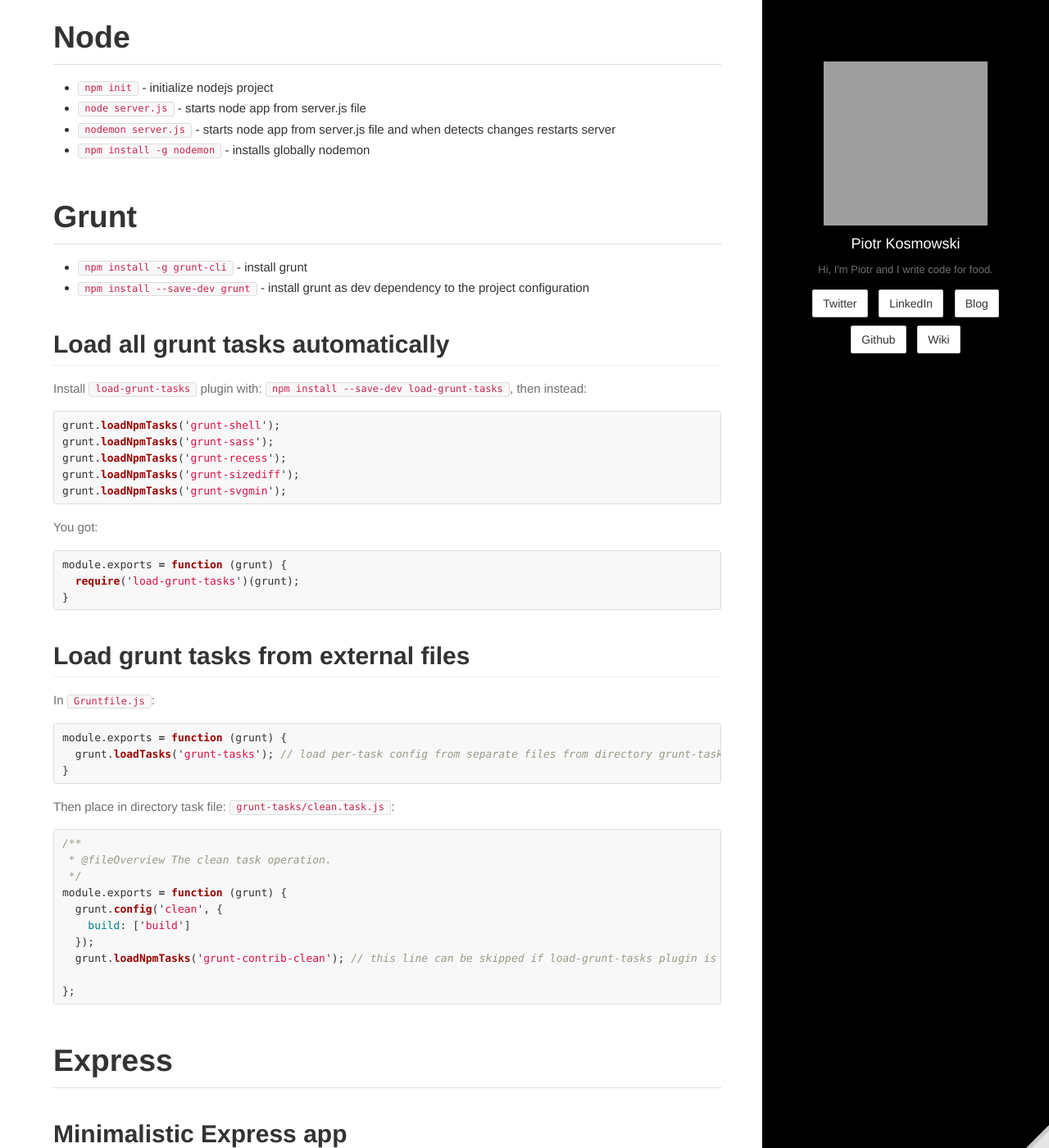
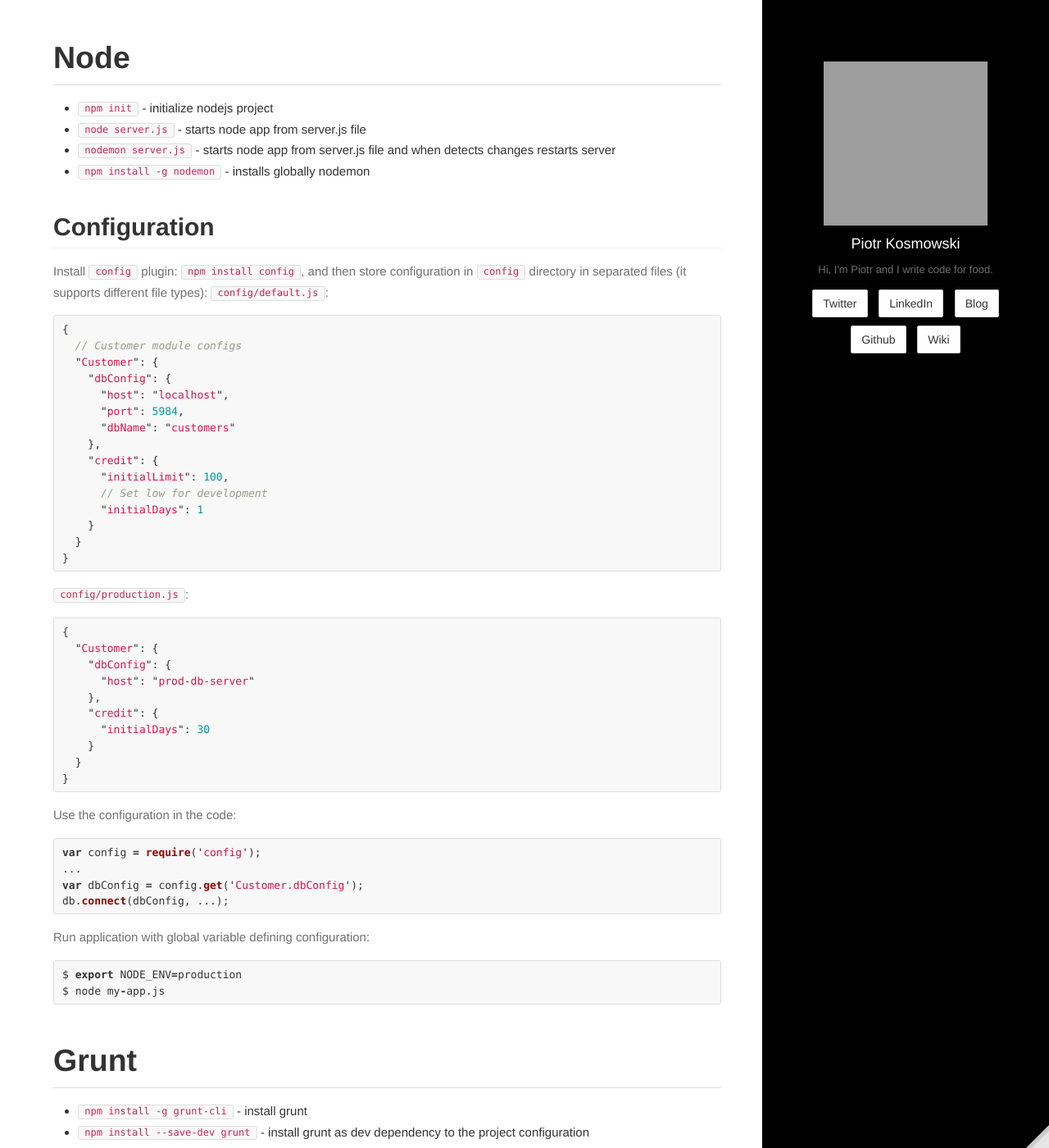
Before and after one commit to kospiotr/kospiotr.github.io, a Jekyll site: the page built from wiki/node-js.md, in a window 1280 px wide and 1400 px high, scrolled down 585 px. Shown: the whole window at 82% size. Built offline with Jekyll 4.4.1, drawn with Linux system fonts in a browser that asks for light colours; Markdown is read by kramdown in place of the engine named in the settings; grey boxes are pictures that could not be loaded.

Commit message:
Update node-js.md

````diff
--- a/wiki/node-js.md
+++ b/wiki/node-js.md
@@ -12,6 +12,59 @@ editurl: wiki/node-js.md
 * `node server.js` - starts node app from server.js file
 * `nodemon server.js` - starts node app from server.js file and when detects changes restarts server
 * `npm install -g nodemon` - installs globally nodemon
+
+## Configuration
+Install `config` plugin: `npm install config`, and then store configuration in `config` directory in separated files (it supports different file types):
+`config/default.js`:
+
+```js
+{
+  // Customer module configs
+  "Customer": {
+    "dbConfig": {
+      "host": "localhost",
+      "port": 5984,
+      "dbName": "customers"
+    },
+    "credit": {
+      "initialLimit": 100,
+      // Set low for development
+      "initialDays": 1
+    }
+  }
+}
+```
+
+`config/production.js`:
+
+```js
+{
+  "Customer": {
+    "dbConfig": {
+      "host": "prod-db-server"
+    },
+    "credit": {
+      "initialDays": 30
+    }
+  }
+}
+```
+
+Use the configuration in the code:
+
+```js
+var config = require('config');
+...
+var dbConfig = config.get('Customer.dbConfig');
+db.connect(dbConfig, ...);
+```
+
+Run application with global variable defining configuration:
+
+```js
+$ export NODE_ENV=production
+$ node my-app.js
+```
 
 #Grunt
 
````
